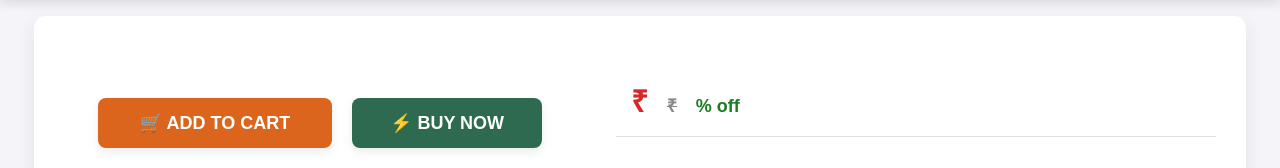
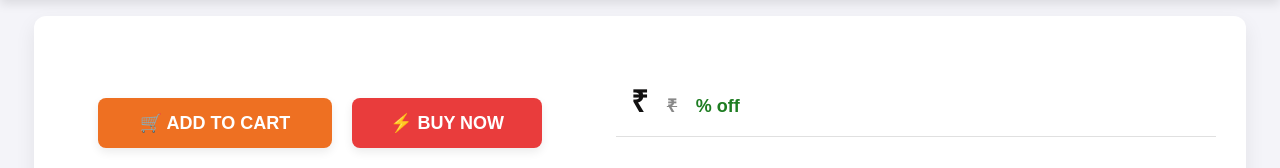
Before and after one commit to ishankkumar-007/commercia, a Flask app: template app/templates/view_details.html in a window 1280 px wide. Shown: the part 74-242 px from the top of the page. Run offline with Flask 3, Linux system fonts and the light colour scheme; the template is opened without the code that fills it, so the values that code supplies are empty.

Commit message:
font color and size chnage

```diff
--- a/app/static/css/view_details.css
+++ b/app/static/css/view_details.css
@@ -79,12 +79,12 @@ body {
 }
 
 .add-to-cart {
-    background-color: #db651c;
+    background-color: #ee7022;
     color: white;
 }
 
 .buy-now {
-    background-color: #2d6a4f;
+    background-color: #e93c3c;
     color: white;
 }
 
@@ -94,7 +94,7 @@ body {
 }
 
 .buy-now:hover {
-    background-color: #24523d;
+    background-color: #e74141;
     transform: scale(1.05);
 }
 
@@ -128,7 +128,7 @@ body {
 }
 
 .current-price {
-    color: #d62828;
+    color: #111010;
     font-size: 30px;
     font-weight: bold;
 }
@@ -214,7 +214,7 @@ body {
     /* justify-content: space-between; */
     align-items: center;
     padding: 6px 0;
-    font-size: 16px;
+    font-size: 13px;
 }
 
 .specifications li strong {
```
